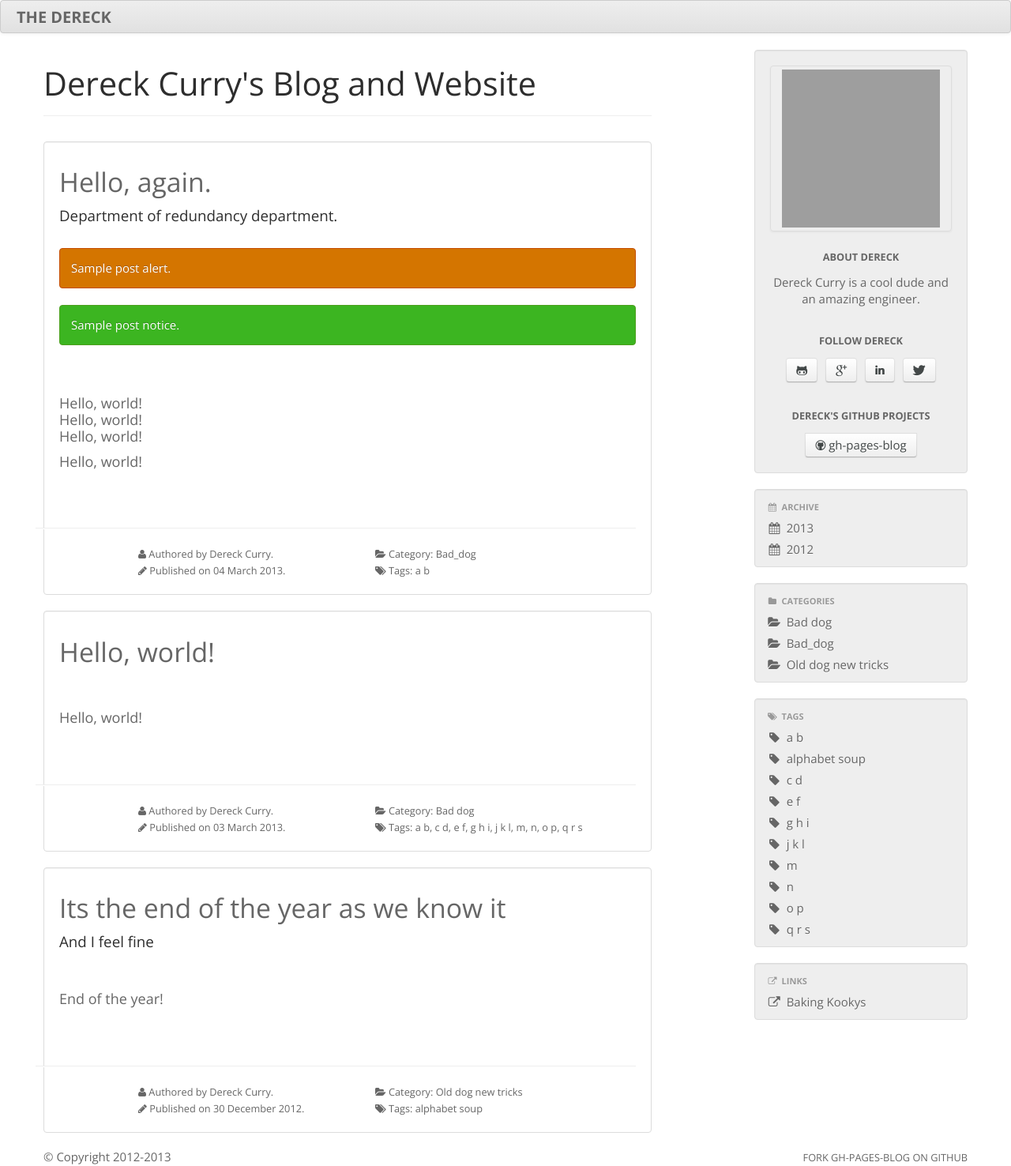
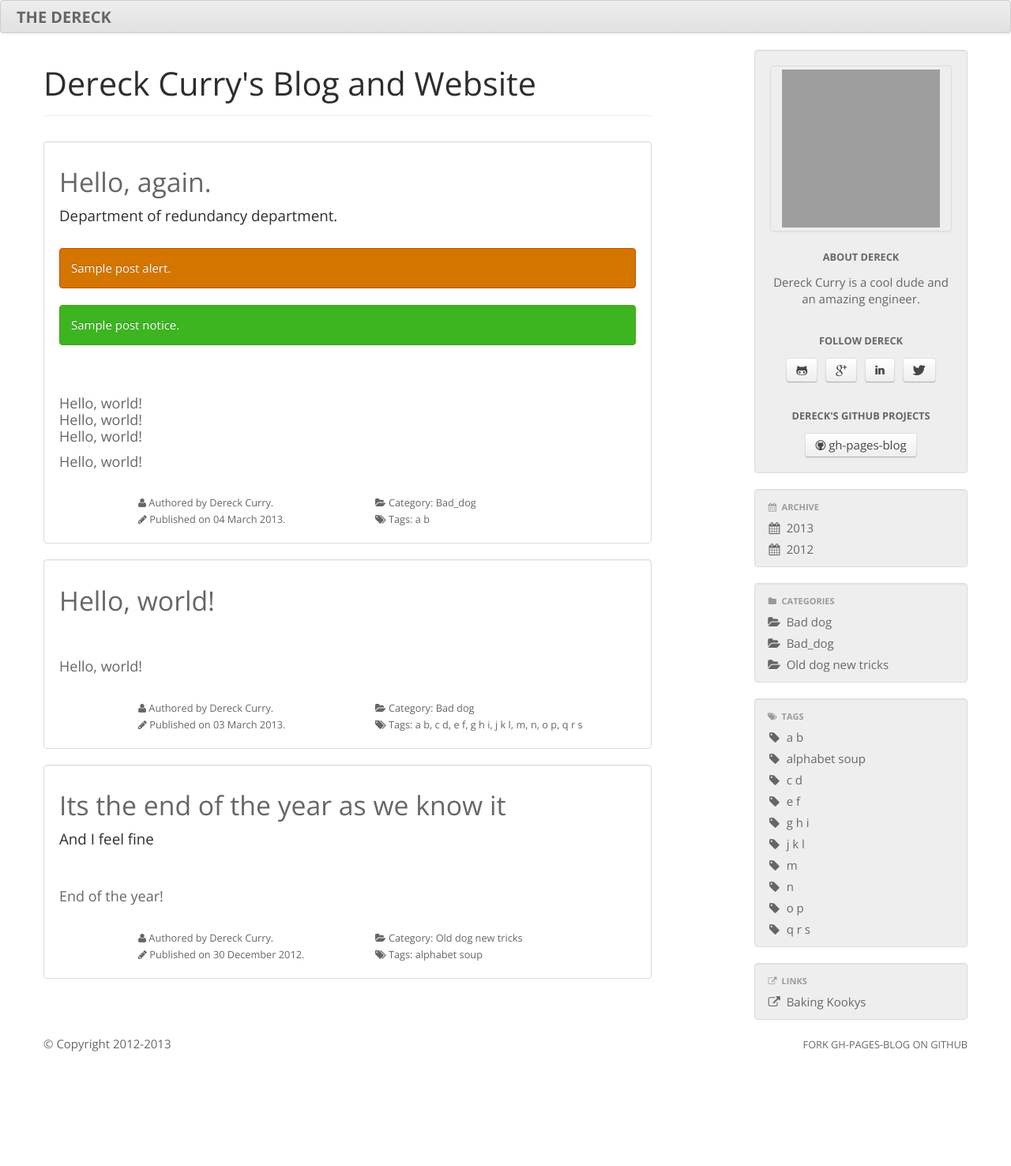
Before and after one commit to thedereck/thedereck.github.com, a Jekyll site: the page built from index.html, in a window 1280 px wide. Shown: the whole page at 79% size. Built offline with Jekyll 4.4.1, drawn with Linux system fonts in a browser that asks for light colours; after the commit the page ends 1333 px from its top, so only the background shows below that; grey boxes are pictures that could not be loaded.

Commit message:
Post formatting

```diff
--- a/index.html
+++ b/index.html
@@ -36,8 +36,6 @@ exclude: true
 
 				<div class="row">
 					<br>
-					<br>
-					<hr>
 					<small>
 						<div class="span3 offset1">
 							{% if site.font_awesome.enabled %}
@@ -55,7 +53,6 @@ exclude: true
 								<i class="icon-pencil"></i>
 							{% endif %}
 							Published on {{ p.date | date_to_long_string }}.
-							<br>
 						</div>
 
 						<div class="span3">
@@ -104,7 +101,6 @@ exclude: true
 										<a href="{{ site.url }}/filter.html?tag={{ index_post_tag }}">{{ index_post_tag | replace: '___', ' ' }}</a>
 									{% endif %}
 								{% endfor %}
-								<br>
 							{% endif %}
 						</div>
 					</small>
```
